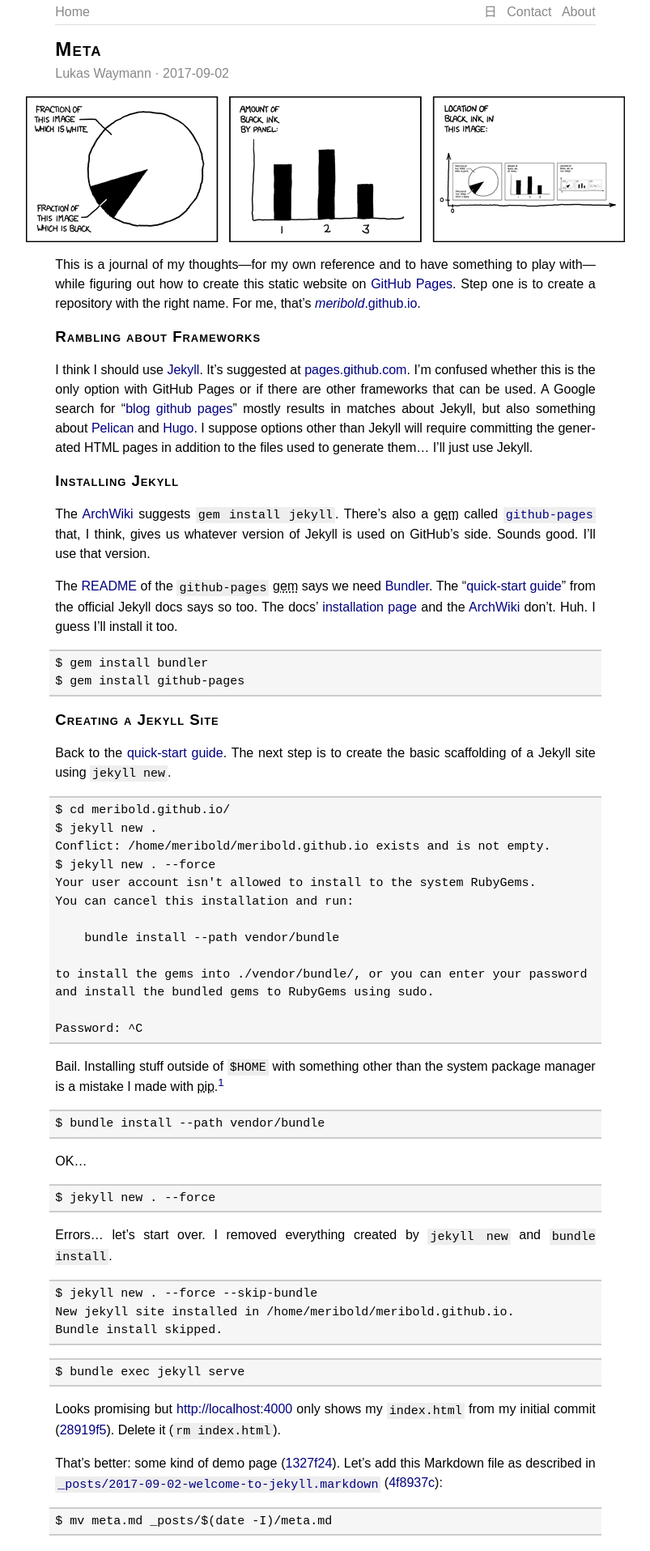
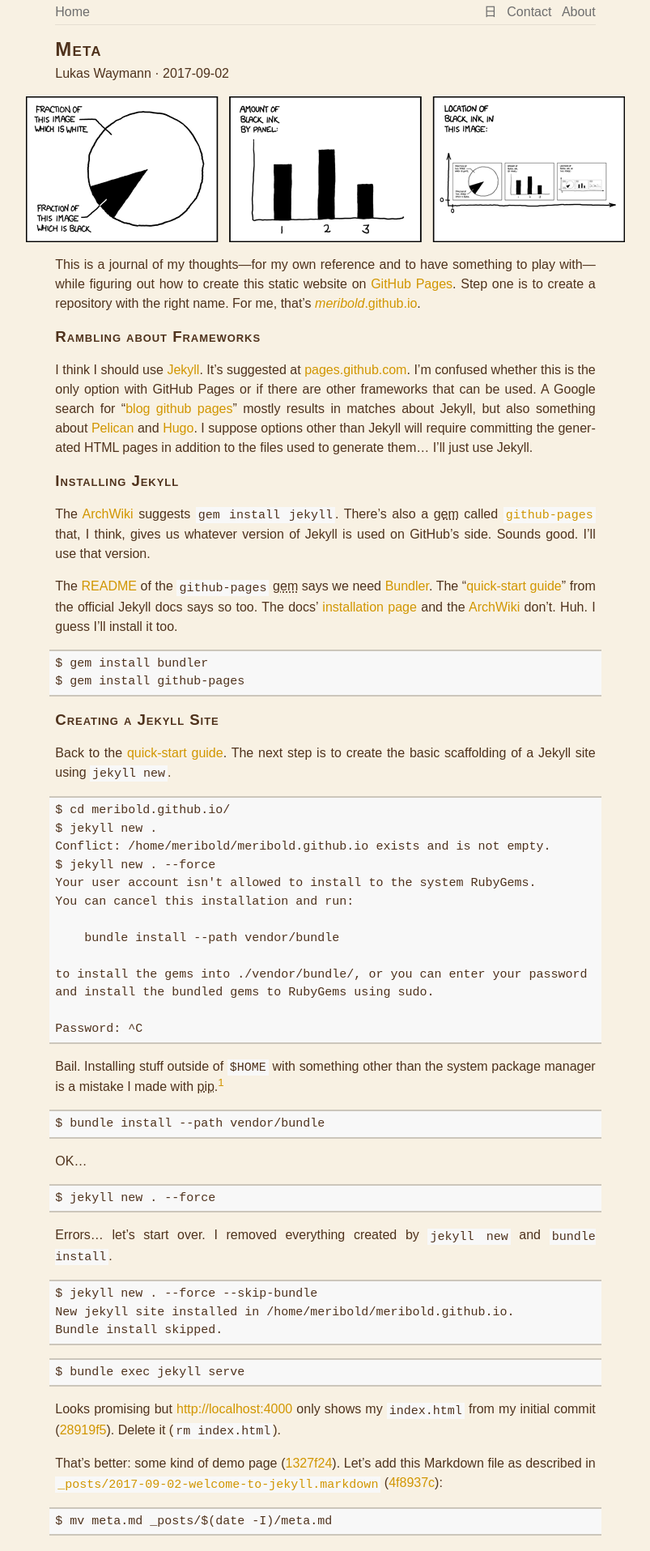
Before and after one commit to meribold/meribold.org, a Jekyll site: the page built from _drafts/meta.md, in a window 1280 px wide. Shown: the top 1915 px of the page at 81% size, without its empty margins (238-1041 px from the left). Built offline with Jekyll 4.4.1, drawn with Linux system fonts in a browser that asks for light colours.

Commit message:
Tweak many colors

```diff
--- a/_includes/core.css
+++ b/_includes/core.css
@@ -24,9 +24,20 @@ body {
   -webkit-text-size-adjust: none;
 }
 
+body {
+  background-color: #f8f1e3;
+}
+
+body, .post-meta {
+  color: #4f321c;
+}
+
 body.dark {
-  background-color: #181818;
-  color: #fff;
+  background-color: #000;
+}
+
+body.dark, body.dark .post-meta {
+  color: #ccc;
 }
 
 body.dark .site-header {
@@ -44,19 +55,21 @@ body.dark .site-footer {
 }
 
 #theme-toggle.override {
-  color: #000;
+  /* #4f321c converted to grayscale using `0.2126 * 79 + 0.7152 * 50 + 0.0722 * 28` */
+  color: #373737;
 }
 
 body.dark #theme-toggle.override {
-  color: #fff;
+  color: #ccc;
 }
 
 main a {
-  color: #000080;
+  color: #d19600;
 }
 
 body.dark main a {
-  color: #e6db74;
+  /* #e6db74 with value reduced from 90 to 80 in HSV */
+  color: #ccc267;
 }
 
 /* Fully justify text.  Also see <https://practicaltypography.com/hyphenation.html>. */
@@ -155,10 +168,10 @@ pre > code {
 }
 
 div.highlighter-rouge {
-  border-top: 2px solid #ccc;
-  border-bottom: 2px solid #ccc;
+  border-top: 2px solid #ccc6bb;
+  border-bottom: 2px solid #ccc6bb;
   /* Only darken the background color of code blocks very slightly. */
-  background-color: #f6f6f6;
+  background-color: #f8f8f8;
   min-width: 100%;
   max-width: calc(50% + 50vw - 7.5px);
   width: -moz-min-content;
@@ -184,22 +197,22 @@ pre > code {
   border: 0;
   padding-right: 0;
   padding-left: 0;
-  background-color: #f6f6f6;
+  background-color: #f8f8f8;
 }
 
 body.dark div.highlighter-rouge,
 body.dark pre > code {
-  background-color: #1e1e1e;
+  background-color: #101010;
 }
 
 /* Inline code */
 code {
   padding: .1em .2em;
-  background-color: #eee;
+  background-color: #f8f8f8;
 }
 
 body.dark code {
-  background-color: #2e2e2e;
+  background-color: #2b2b2b;
 }
 
 /* See <https://css-tricks.com/NetMag/FluidWidthVideo/Article-FluidWidthVideo.php>. */
@@ -224,18 +237,16 @@ article header time.post-meta::before {
   content: " · ";
 }
 
-.post-meta,
 .header-link,
 .footer-list li > a,
 .footer-link {
-  color: #888;
+  color: #6e6e6e;
 }
 
-body.dark .post-meta,
 body.dark .header-link,
 body.dark .footer-list li > a,
 .footer-link {
-  color: #bbb;
+  color: #888;
 }
 
 /* Block quotations.  Originally based on the Minima theme [1].  Heavily modified by
@@ -250,7 +261,7 @@ body.dark .footer-list li > a,
  * [1]: https://github.com/jekyll/minima/blob/affcd93be22e960afd2be08e6891d99b31bcf920/_sass/minima/_base.scss#L117
  */
 blockquote {
-  border-left: .3em solid #ddd;
+  border-left: .3em solid #e6dfd2;
   margin-left: 0;
   margin-right: 0;
   padding-left: 2ch;
@@ -293,7 +304,7 @@ main { flex-grow: 1; }
 
 .site-header {
   padding: .2em 0;
-  border-bottom: 1px solid #ddd;
+  border-bottom: 1px solid #e6dfd2;
   /* Makes sure the line is below all links when the viewport is really narrow and the
    * links get stacked vertically.  See <https://www.w3schools.com/css/css_float.asp>.
    */
@@ -311,7 +322,7 @@ main { flex-grow: 1; }
 
 .site-footer {
   padding: .2em 0;
-  border-top: 1px solid #ddd;
+  border-top: 1px solid #e6dfd2;
   margin-bottom: .2em;
 }
 
--- a/_includes/images.css
+++ b/_includes/images.css
@@ -65,7 +65,7 @@ img.aspect-ratio-box-inside {
 div.confined-img-aspect-ratio-box {
   position: relative;
   margin: 0 -7.5px;
-  background: #ddd;
+  background: #e6dfd2;
 }
 
 .aspect-ratio-box-inside {
--- a/_includes/syntax-highlighting.css
+++ b/_includes/syntax-highlighting.css
@@ -4,7 +4,7 @@
  * [1]: https://github.com/mojombo/tpw/blob/master/css/syntax.css
  * [2]: https://jekyllrb.com/docs/liquid/tags/#code-snippet-highlighting
  */
-.highlight { background: #f6f6f6; }
+.highlight { background: #f8f8f8; }
 .highlight .c { color: #999988; font-style: italic }
 .highlight .err { color: #a61717; background-color: #e3d2d2 }
 .highlight .k { font-weight: bold }
@@ -65,21 +65,21 @@
 .highlight .vi { color: #008080 }
 .highlight .il { color: #009999 }
 
-/* This is the Monokai scheme from [1].  Only the background color is modified.  I changed
- * it from #272822.
+/* This is the Monokai scheme from [1], but I changed the background color from #272822 to
+ * #101010 and all occurences of #f8f8f2 to #ccc.
  *
  * [1]: https://jwarby.github.io/jekyll-pygments-themes/languages/python.html
  */
-body.dark .highlight { background: #1e1e1e; }
-body.dark .highlight pre { background-color: #1e1e1e }
-body.dark .highlight .hll { background-color: #1e1e1e }
+body.dark .highlight { background: #101010; }
+body.dark .highlight pre { background-color: #101010 }
+body.dark .highlight .hll { background-color: #101010 }
 body.dark .highlight .c { color: #75715e }
 body.dark .highlight .err { color: #960050; background-color: #1e0010 }
 body.dark .highlight .k { color: #66d9ef }
 body.dark .highlight .l { color: #ae81ff }
-body.dark .highlight .n { color: #f8f8f2 }
+body.dark .highlight .n { color: #ccc }
 body.dark .highlight .o { color: #f92672 }
-body.dark .highlight .p { color: #f8f8f2 }
+body.dark .highlight .p { color: #ccc }
 body.dark .highlight .cm { color: #75715e }
 body.dark .highlight .cp { color: #75715e }
 body.dark .highlight .c1 { color: #75715e }
@@ -96,21 +96,21 @@ body.dark .highlight .ld { color: #e6db74 }
 body.dark .highlight .m { color: #ae81ff }
 body.dark .highlight .s { color: #e6db74 }
 body.dark .highlight .na { color: #a6e22e }
-body.dark .highlight .nb { color: #f8f8f2 }
+body.dark .highlight .nb { color: #ccc }
 body.dark .highlight .nc { color: #a6e22e }
 body.dark .highlight .no { color: #66d9ef }
 body.dark .highlight .nd { color: #a6e22e }
-body.dark .highlight .ni { color: #f8f8f2 }
+body.dark .highlight .ni { color: #ccc }
 body.dark .highlight .ne { color: #a6e22e }
 body.dark .highlight .nf { color: #a6e22e }
-body.dark .highlight .nl { color: #f8f8f2 }
-body.dark .highlight .nn { color: #f8f8f2 }
+body.dark .highlight .nl { color: #ccc }
+body.dark .highlight .nn { color: #ccc }
 body.dark .highlight .nx { color: #a6e22e }
-body.dark .highlight .py { color: #f8f8f2 }
+body.dark .highlight .py { color: #ccc }
 body.dark .highlight .nt { color: #f92672 }
-body.dark .highlight .nv { color: #f8f8f2 }
+body.dark .highlight .nv { color: #ccc }
 body.dark .highlight .ow { color: #f92672 }
-body.dark .highlight .w { color: #f8f8f2 }
+body.dark .highlight .w { color: #ccc }
 body.dark .highlight .mf { color: #ae81ff }
 body.dark .highlight .mh { color: #ae81ff }
 body.dark .highlight .mi { color: #ae81ff }
@@ -126,10 +126,10 @@ body.dark .highlight .sx { color: #e6db74 }
 body.dark .highlight .sr { color: #e6db74 }
 body.dark .highlight .s1 { color: #e6db74 }
 body.dark .highlight .ss { color: #e6db74 }
-body.dark .highlight .bp { color: #f8f8f2 }
-body.dark .highlight .vc { color: #f8f8f2 }
-body.dark .highlight .vg { color: #f8f8f2 }
-body.dark .highlight .vi { color: #f8f8f2 }
+body.dark .highlight .bp { color: #ccc }
+body.dark .highlight .vc { color: #ccc }
+body.dark .highlight .vg { color: #ccc }
+body.dark .highlight .vi { color: #ccc }
 body.dark .highlight .il { color: #ae81ff }
 body.dark .highlight .gu { color: #75715e }
 body.dark .highlight .gd { color: #f92672 }
--- a/_includes/tables.css
+++ b/_includes/tables.css
@@ -9,8 +9,8 @@
 table {
   text-align: center;
   border-collapse: collapse;
-  border-top: 2px solid #ccc;
-  border-bottom: 2px solid #ccc;
+  border-top: 2px solid #ccc6bb;
+  border-bottom: 2px solid #ccc6bb;
   /* Horizontally center tables but don't stretch them to the width of the main text and
    * add a horizontal scrollbar if the table is too wide.  See [1] and [2].
    *
@@ -69,11 +69,11 @@ td:last-child, th:last-child {
 }
 
 tr:nth-child(even) {
-  background-color: #eee;
+  background-color: #ebe4d7;
 }
 
 body.dark tr:nth-child(even) {
-  background-color: #2e2e2e;
+  background-color: #161616;
 }
 
 th, td {
```
Also changed, not shown: _includes/index.css (+4 -4 lines), _posts/2017-10-20-survey-of-cpu-caches.md (+5 -5 lines).
